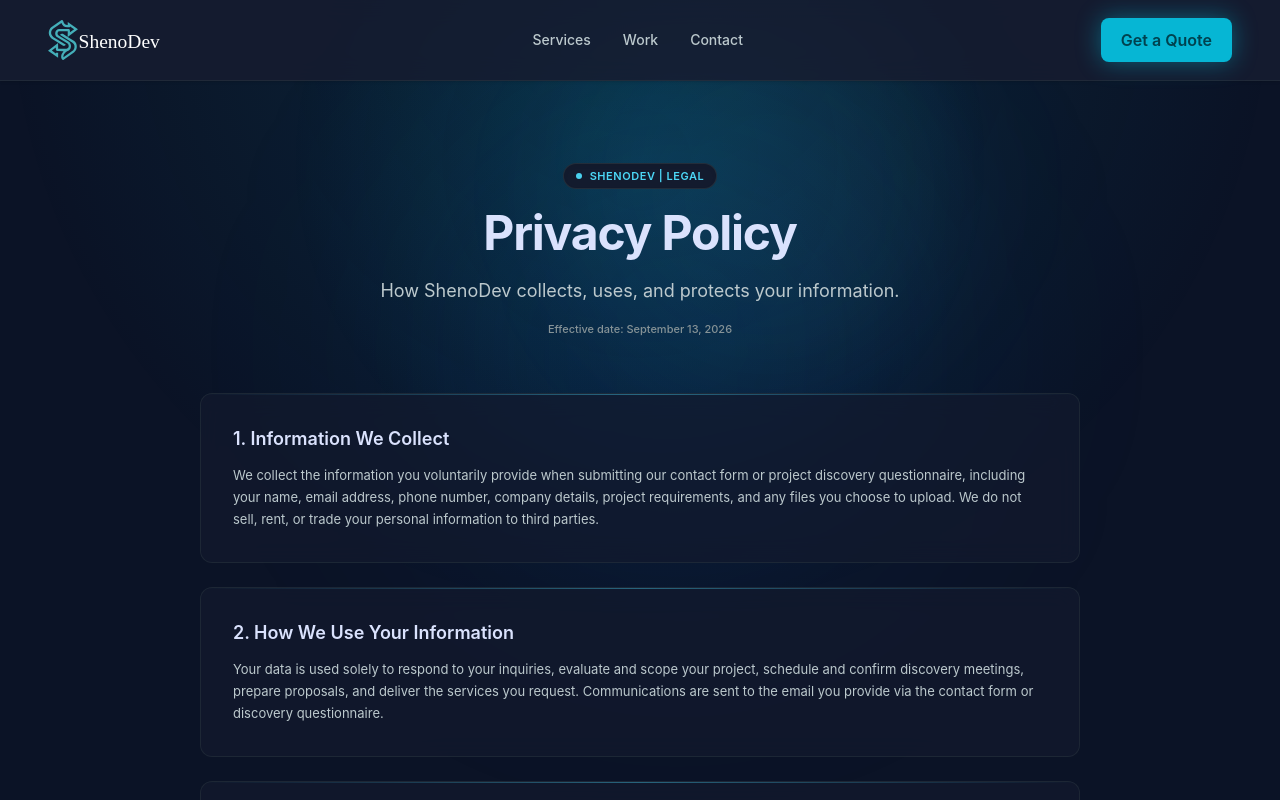
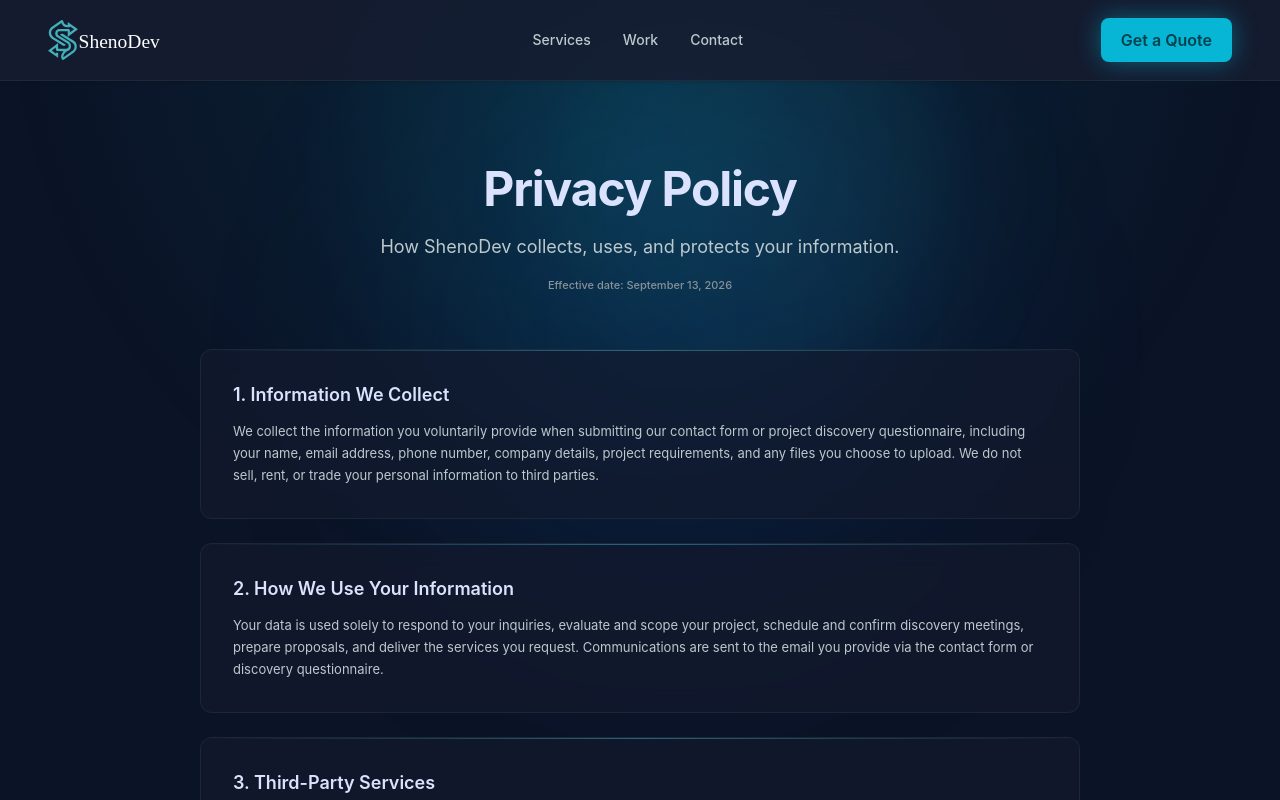
Before and after one commit to Shenodev/landing-page, a Next.js app in the folder web/: page /privacy in a window 1280 px wide. Shown: the top 800 px of the page. Built offline with nearby package versions, Linux system fonts and the light colour scheme.

Commit message:
refactor: remove SectionBadge component and its usages

```diff
--- a/web/src/app/privacy/page.tsx
+++ b/web/src/app/privacy/page.tsx
@@ -1,7 +1,6 @@
 import type { Metadata } from "next";
 import { Navbar } from "@/components/layout/Navbar";
 import { Footer } from "@/components/layout/Footer";
-import { SectionBadge } from "@/components/ui/SectionBadge";
 import { Card } from "@/components/ui/Card";
 
 export const metadata: Metadata = {
@@ -62,10 +61,6 @@
       >
         <div className="max-w-[880px] mx-auto">
           <div className="text-center space-y-4 mb-14">
-            <SectionBadge className="bg-surface-container-low border-outline-variant/40 shadow-inner">
-              <span className="w-1.5 h-1.5 rounded-full bg-primary animate-pulse" />
-              <span className="text-primary">SHENODEV | LEGAL</span>
-            </SectionBadge>
             <h1 className="font-display text-headline-lg-mobile md:text-headline-lg text-on-surface tracking-tight">
               Privacy Policy
             </h1>
--- a/web/src/components/Hero.tsx
+++ b/web/src/components/Hero.tsx
@@ -1,6 +1,5 @@
 import { Button } from "@/components/ui/Button";
 import { MaterialIcon } from "@/components/ui/MaterialIcon";
-import { SectionBadge } from "@/components/ui/SectionBadge";
 
 const TRUST_METRICS = [
   { value: "99.9%", label: "Uptime Architecture" },
--- a/web/src/components/Services.tsx
+++ b/web/src/components/Services.tsx
@@ -1,5 +1,4 @@
 import { PricingCard, type PricingCardData } from "@/components/pricing/PricingCard";
-import { SectionBadge } from "@/components/ui/SectionBadge";
 import { SectionHeading } from "@/components/ui/SectionHeading";
 
 const PRICING_CARDS: readonly PricingCardData[] = [
@@ -54,7 +53,6 @@
   return (
     <section className="py-24 max-w-[1320px] mx-auto px-6 md:px-12" id="services">
       <SectionHeading
-        badge={<SectionBadge>Flexible Engagements</SectionBadge>}
         title="Transparent Pricing &amp; High-Impact Services"
         subtitle="Tailored engineering solutions designed to turn complex business architectures into seamless, scalable, and conversion-ready digital platforms."
       />
--- a/web/src/components/contact/ContactSection.tsx
+++ b/web/src/components/contact/ContactSection.tsx
@@ -9,7 +9,6 @@
 import { Field } from "@/components/ui/Field";
 import { FormAlert } from "@/components/ui/FormAlert";
 import { MaterialIcon } from "@/components/ui/MaterialIcon";
-import { SectionBadge } from "@/components/ui/SectionBadge";
 import { SectionHeading } from "@/components/ui/SectionHeading";
 import { Textarea } from "@/components/ui/Textarea";
 import { Input } from "@/components/ui/Input";
@@ -89,7 +88,6 @@
     <section className="py-24 max-w-[1320px] mx-auto px-6 md:px-12" id="contact">
       <div className="max-w-2xl mx-auto">
         <SectionHeading
-          badge={<SectionBadge>Direct Engineering Line</SectionBadge>}
           title="Let&apos;s Build Something Extraordinary"
           subtitle="Reach out directly with your parameters. We respond with a comprehensive architectural review and timeline within 24 hours."
           className="mb-10"
--- a/web/src/components/ui/SectionBadge.tsx
+++ /dev/null
@@ -1,17 +0,0 @@
-import { cn } from "@/lib/utils";
-
-type SectionBadgeProps = {
-  children: React.ReactNode;
-  className?: string;
-};
-
-export const SectionBadge = ({ children, className }: SectionBadgeProps) => (
-  <span
-    className={cn(
-      "inline-flex items-center gap-2 px-3 py-1 rounded-full bg-surface-container-high border border-outline-variant/30 text-primary text-label-sm uppercase tracking-wider",
-      className,
-    )}
-  >
-    {children}
-  </span>
-);
--- a/web/src/components/work/WorkStates.tsx
+++ b/web/src/components/work/WorkStates.tsx
@@ -1,7 +1,6 @@
 import Link from "next/link";
 import { Card } from "@/components/ui/Card";
 import { MaterialIcon } from "@/components/ui/MaterialIcon";
-import { SectionBadge } from "@/components/ui/SectionBadge";
 import { SectionHeading } from "@/components/ui/SectionHeading";
 
 const ViewAllLink = ({ className }: { className?: string }) => (
@@ -17,7 +16,6 @@
 
 const WorkHeading = ({ showViewAll }: { showViewAll: boolean }) => (
   <SectionHeading
-    badge={<SectionBadge>Our Work</SectionBadge>}
     title="My Works"
     subtitle={
       <span className="text-body-md text-on-surface-variant">
```
